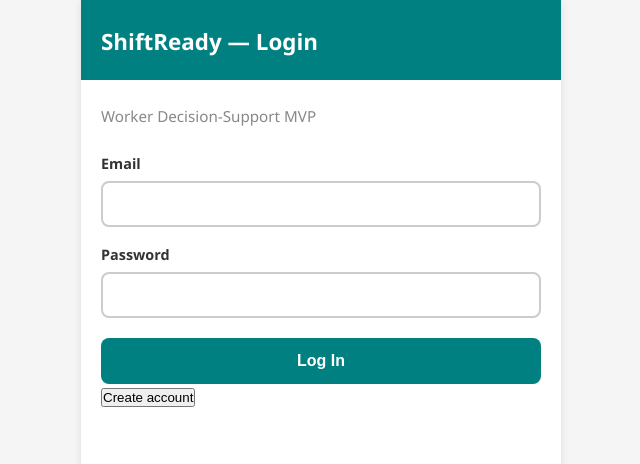
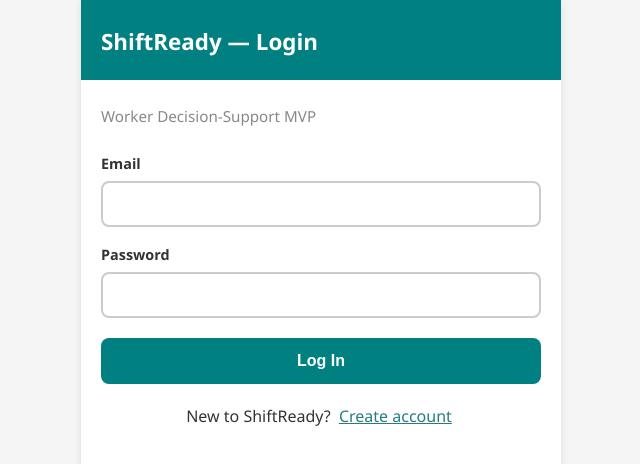
Before and after one commit to Atisha952/ShiftReady-A3, a React (Vite) app: page / in a window 1280 px wide. Shown: the top 464 px of the page, without its empty margins (319-959 px from the left). Built offline with nearby package versions, Linux system fonts and the light colour scheme; no server answers.

Commit message:
Add separate signup form

```diff
--- a/src/screens/LoginScreen.jsx
+++ b/src/screens/LoginScreen.jsx
@@ -1,4 +1,4 @@
-import { useState } from 'react'
+import { useRef, useState } from 'react'
 import { supabase } from '../lib/supabaseClient'
 import ScreenLayout from '../components/ScreenLayout'
 import TextInput from '../components/TextInput'
@@ -6,50 +6,168 @@ import PrimaryButton from '../components/PrimaryButton'
 import './LoginScreen.css'
 
 function LoginScreen({ onNext }) {
+  const [isSignUp, setIsSignUp] = useState(false)
   const [email, setEmail] = useState('')
   const [password, setPassword] = useState('')
+  const [confirmPassword, setConfirmPassword] = useState('')
   const [message, setMessage] = useState('')
   const [busy, setBusy] = useState(false)
+  const busyRef = useRef(false)
 
-  const handleAuth = async (signUp) => {
-    if (!email.trim() || !password) {
+  const switchMode = () => {
+    if (busyRef.current) return
+
+    setIsSignUp((previous) => !previous)
+    setPassword('')
+    setConfirmPassword('')
+    setMessage('')
+  }
+
+  const handleAuth = async () => {
+    if (busyRef.current) return
+
+    const cleanEmail = email.trim()
+
+    if (!cleanEmail || !password) {
       setMessage('Please enter your email and password.')
       return
     }
 
+    if (isSignUp && password !== confirmPassword) {
+      setMessage('Your passwords do not match. Please check them.')
+      return
+    }
+
+    busyRef.current = true
     setBusy(true)
     setMessage('')
 
-    const { data, error } = signUp
-      ? await supabase.auth.signUp({ email: email.trim(), password })
-      : await supabase.auth.signInWithPassword({ email: email.trim(), password })
-
-    setBusy(false)
+    try {
+      const { data, error } = isSignUp
+        ? await supabase.auth.signUp({
+          email: cleanEmail,
+          password,
+        })
+        : await supabase.auth.signInWithPassword({
+          email: cleanEmail,
+          password,
+        })
 
       if (error) {
         setMessage(error.message)
         return
       }
 
-    if (data.session) {
+      if (data.session && data.user) {
         onNext(data.user.email)
+        return
+      }
+
+      if (isSignUp) {
+        setIsSignUp(false)
+        setPassword('')
+        setConfirmPassword('')
+        setMessage(
+          'Check your inbox and spam folder for a confirmation email. Confirm your email, then log in. If you already have an account, log in with your existing password.'
+        )
       } else {
-      setMessage('Check your email for a confirmation link, then log in.')
+        setMessage('Login could not be completed. Please try again.')
+      }
+    } catch {
+      setMessage(
+        'Unable to connect. Please check your internet connection and try again.'
+      )
+    } finally {
+      busyRef.current = false
+      setBusy(false)
     }
   }
 
   return (
-    <ScreenLayout title="ShiftReady — Login">
-      <p className="login-subtitle">Worker Decision-Support MVP</p>
-      {message && <p className="login-error">{message}</p>}
+    <ScreenLayout
+      title={isSignUp ? 'ShiftReady — Sign Up' : 'ShiftReady — Login'}
+    >
+      <p className="login-subtitle">
+        {isSignUp
+          ? 'Create an account to plan and save your shifts.'
+          : 'Worker Decision-Support MVP'}
+      </p>
 
-      <TextInput label="Email" value={email} onChange={setEmail} type="email" />
-      <TextInput label="Password" value={password} onChange={setPassword} type="password" />
+      {message && (
+        <p className="login-error" role="status">
+          {message}
+        </p>
+      )}
 
-      <PrimaryButton label={busy ? 'Please wait...' : 'Log In'} onClick={() => handleAuth(false)} />
-      <button type="button" disabled={busy} onClick={() => handleAuth(true)}>
-        Create account
+      <form
+        onSubmit={(event) => {
+          event.preventDefault()
+          handleAuth()
+        }}
+      >
+        <fieldset
+          disabled={busy}
+          style={{ border: 0, padding: 0, margin: 0, minWidth: 0 }}
+        >
+          <TextInput
+            label="Email"
+            value={email}
+            onChange={setEmail}
+            type="email"
+          />
+
+          <TextInput
+            label={isSignUp ? 'Choose a password' : 'Password'}
+            value={password}
+            onChange={setPassword}
+            type="password"
+          />
+
+          {isSignUp && (
+            <TextInput
+              label="Confirm password"
+              value={confirmPassword}
+              onChange={setConfirmPassword}
+              type="password"
+            />
+          )}
+
+          <PrimaryButton
+            label={
+              busy
+                ? 'Please wait...'
+                : isSignUp
+                  ? 'Sign Up'
+                  : 'Log In'
+            }
+            disabled={busy}
+            onClick={(event) => {
+              event?.preventDefault()
+              handleAuth()
+            }}
+          />
+
+          <p style={{ marginTop: '16px', textAlign: 'center' }}>
+            {isSignUp ? 'Already have an account? ' : 'New to ShiftReady? '}
+            <button
+              type="button"
+              disabled={busy}
+              onClick={switchMode}
+              style={{
+                background: 'none',
+                border: 0,
+                color: '#287c7e',
+                textDecoration: 'underline',
+                cursor: busy ? 'wait' : 'pointer',
+                font: 'inherit',
+                padding: '4px',
+              }}
+            >
+              {isSignUp ? 'Log In' : 'Create account'}
             </button>
+          </p>
+        </fieldset>
+      </form>
     </ScreenLayout>
   )
 }
```
Lines whose indentation alone changed are shown as unchanged.
